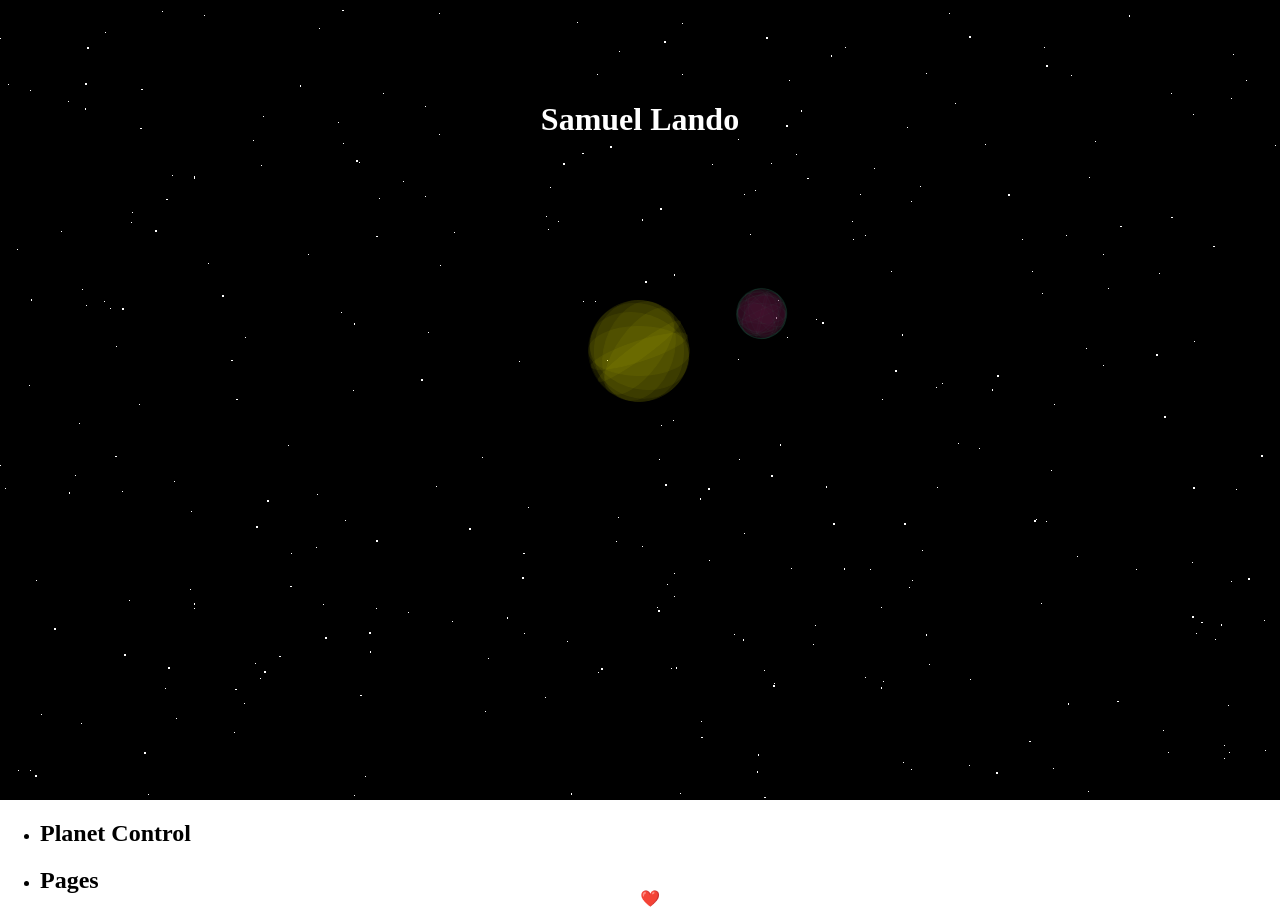
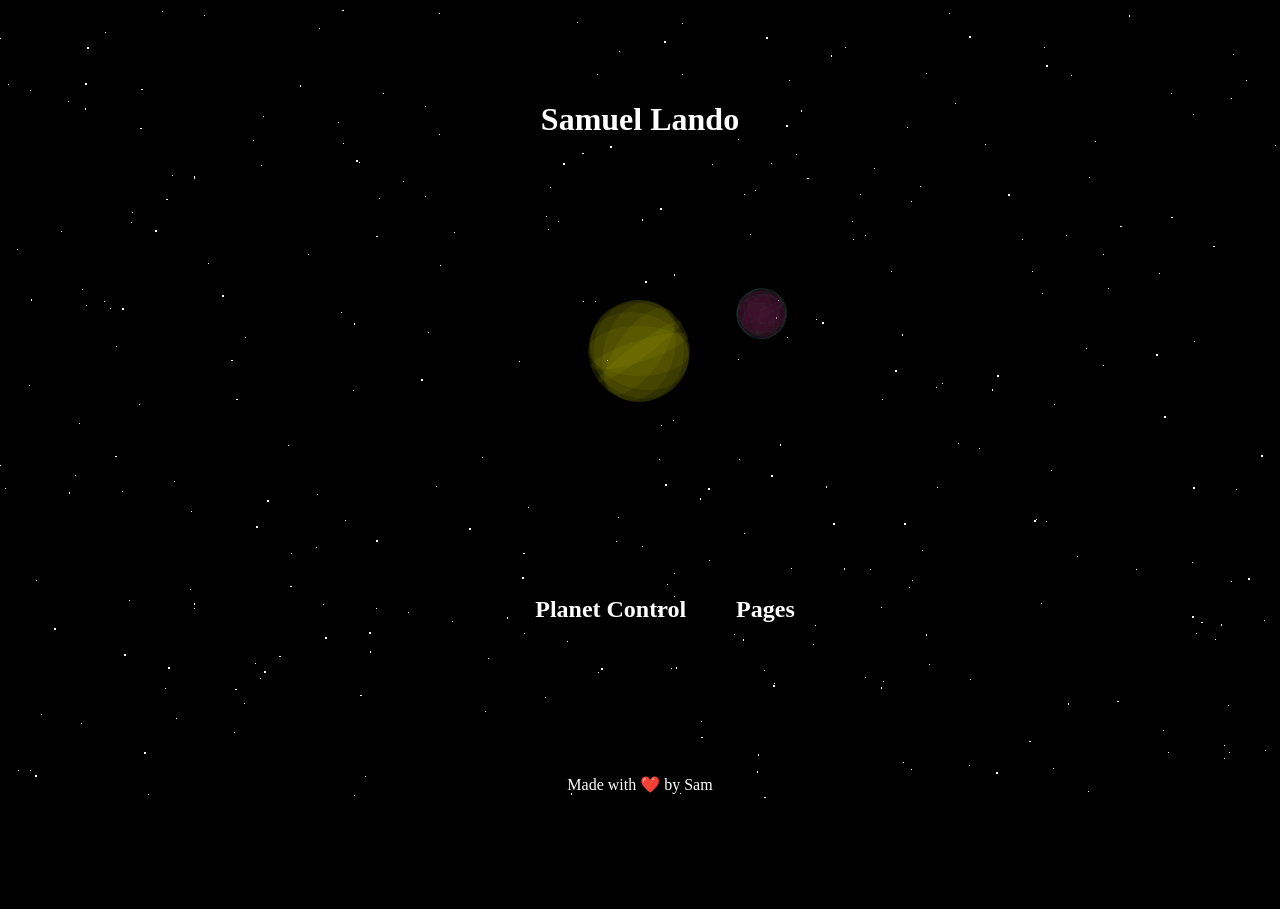
Before and after one commit to samuellando/samuellando.com, a PHP site: page / in a window 1280 px wide. After the commit the page ends 798 px from the top, so only its background shows below. Run offline with PHP 8.4, Linux system fonts and the light colour scheme; some libraries are stand-ins or nearby versions.

Commit message:
fix formating

```diff
--- a/frontend/css/index.css
+++ b/frontend/css/index.css
@@ -21,3 +21,17 @@ h1 {
 .system {
   transform: translate(-50px);
 }
+
+.navigation {
+  position: absolute;
+  top: 70vh;
+  width: 100vw;
+  color: white;
+  padding: 0;
+  text-align: center;
+}
+
+.navigation li {
+  display: inline-block;
+  padding-left: 50px;
+}
```
